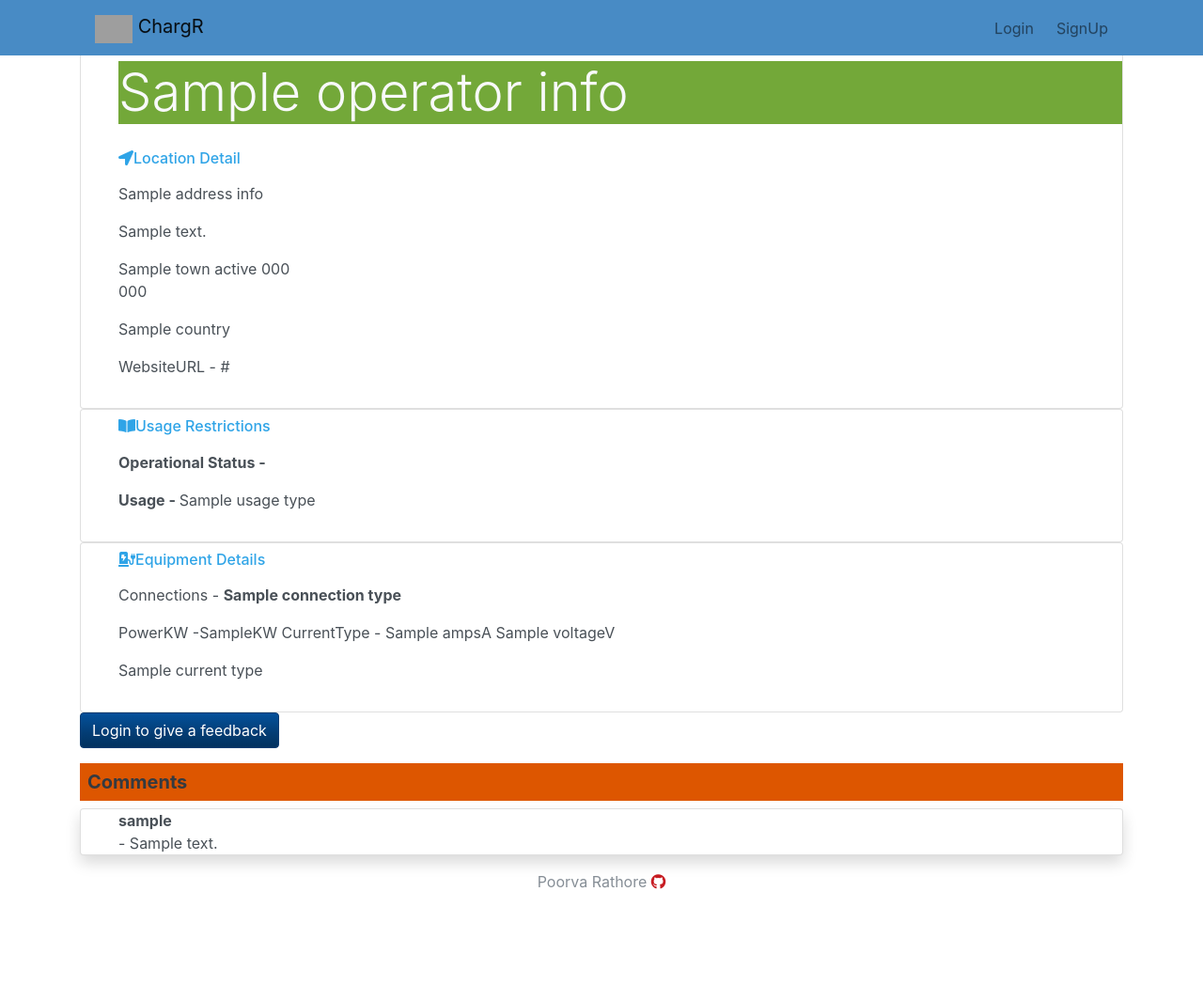
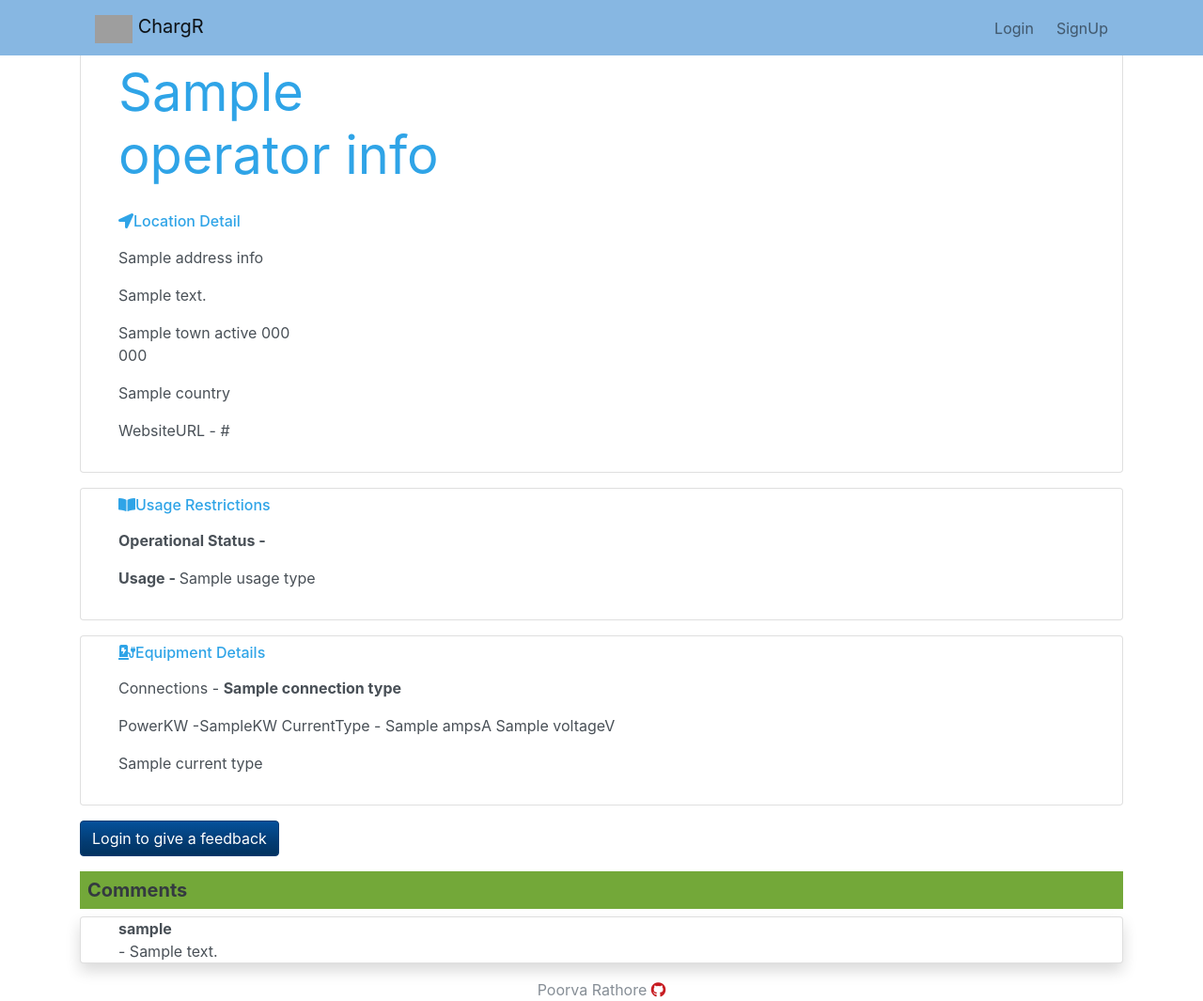
Before and after one commit to SpringBoardRepo/ChargR, a Flask app: page /station/detail/1 in a window 1280 px wide. Shown: the whole page at 94% size. Before the commit the page ends 946 px from the top, so only its background shows below. Run offline with Flask 2, Linux system fonts and the light colour scheme; tables that the repository leaves empty hold one stand-in row (values such as "Sample post"); a database or web service that is not in the repository returns one stand-in record (values such as "Sample title"); data that the repository does not hold is empty; some libraries are stand-ins or nearby versions; grey boxes are pictures that could not be loaded.

Commit message:
changed some bg-img and behaivour

```diff
--- a/app.py
+++ b/app.py
@@ -1,21 +1,17 @@
 
-from flask import Flask, config, redirect, render_template, flash, session, request, jsonify
+from flask import Flask, redirect, render_template, flash, session, request
 from models import Comment, User, connect_db, db
 import os
-# from secret import LOCAL_SECRET_KEY, OPEN_CHARGE_MAP_KEY, PSQL_PASS, MAP_BOX_API_KEY, PSQL_USER
+from secret import LOCAL_SECRET_KEY, OPEN_CHARGE_MAP_KEY, PSQL_PASS, MAP_BOX_API_KEY, PSQL_USER
 from forms import SignUpForm, LoginForm, FeedbackForm
 from sqlalchemy.exc import IntegrityError
 import requests
 
 app = Flask(__name__)
 
-# OPEN_CHARGE_MAP_KEY = config('OPEN_CHARGE_MAP_KEY')
-# MAP_BOX_API_KEY = config('MAP_BOX_API_KEY')
-# LOCAL_SECRET_KEY = config('LOCAL_SECRET_KEY')
-
-OPEN_CHARGE_MAP_KEY = os.environ.get('OPEN_CHARGE_MAP_KEY')
-MAP_BOX_API_KEY = os.environ.get('MAP_BOX_API_KEY')
-LOCAL_SECRET_KEY = os.environ.get('SECRET_KEY')
+# OPEN_CHARGE_MAP_KEY = os.environ.get('OPEN_CHARGE_MAP_KEY')
+# MAP_BOX_API_KEY = os.environ.get('MAP_BOX_API_KEY')
+# LOCAL_SECRET_KEY = os.environ.get('SECRET_KEY')
 
 app.config["SECRET_KEY"] = os.environ.get('SECERT_KEY', LOCAL_SECRET_KEY)
 app.config["OPEN_CHARGE_MAP_KEY"] = os.environ.get(
@@ -34,7 +30,6 @@ app.config['DEBUG_TB_INTERCEPT_REDIRECTS'] = False
 
 API_BASE_URL = 'https://api.openchargemap.io/v3/poi/'
 MAP_BOX_BASE_URL = "https://api.mapbox.com/geocoding/v5/mapbox.places/"
-# toolbar = DebugToolbarExtension(app)
 
 connect_db(app)
 
@@ -61,12 +56,6 @@ def get_coords(location):
     lng = data['features'][0]['center'][0]
     coords = {'lat': lat, 'lng': lng}
     return coords
-
-# def get_results(data):
-#     """turn json into python"""
-
-#     res = json.loads(data.text)
-#     return res
 
 
 def get_info(coords):
--- a/static/style.css
+++ b/static/style.css
@@ -2,3 +2,12 @@ body,
 html {
   height: 100%;
 }
+.card-title {
+  overflow-wrap: break-word;
+  max-width: 30vw;
+}
+
+#placeholder {
+  width: 50%;
+  display: inline-flex;
+}
--- a/templates/base.html
+++ b/templates/base.html
@@ -13,7 +13,7 @@
       rel="stylesheet"
       href="https://use.fontawesome.com/releases/v5.3.1/css/all.css"
     />
-    <link rel="stylesheet" href="static/style.css" />
+    <link rel="stylesheet" href="/static/style.css" />
   </head>
   <body>
     <nav
@@ -23,7 +23,7 @@
         navbar-expand-sm navbar-light
         justify-content-between
       "
-      style="background-color: #488bc5"
+      style="background-color: #87b7e2"
     >
       <div class="container" id="nav-barText">
         <a
--- a/templates/details.html
+++ b/templates/details.html
@@ -4,7 +4,7 @@
 
     <div class="card text-left mt-5">
         <ul>
-            <h6 class="card-title mt-3 display-4 d-block bg-success bg-gradient text-light">{{d.OperatorInfo.Title}}</h6>
+            <h6 class="card-title mt-3 display-4 d-block bg-gradient"><b>{{d.OperatorInfo.Title}}</b></h6>
             <h6><i class="fas fa-location-arrow mt-3"></i>Location Detail</h6>
                 <p class="card-text">
                     <p>{{d.AddressInfo.Title}}</p>
@@ -17,7 +17,7 @@
                 </p>
         </ul>
     </div>
-    <div class="card text-left">
+    <div class="card text-left mt-3">
         <ul>
             <h6 class="card-title mt-2"><i class="fas fa-book-open"></i>Usage Restrictions</h6>
             <p class="card-text "></p>
@@ -28,7 +28,7 @@
 
         </ul>
     </div>
-    <div class="card text-left">
+    <div class="card text-left mt-3">
         <ul>
             <h6 class="card-title mt-2"><i class="fas fa-charging-station"></i></i>Equipment Details</h6>
             <p class="card-text">
@@ -43,14 +43,14 @@
         </ul>
     </div>
     <div>
-        <form action="" method="POST">
+        <form action="" method="POST" class="mt-3">
             {% if session['username'] %}
                 <a href="/station/detail/{{d.ID}}/add-comment/{{session['username']}}"class="btn btn-primary">Leave a Feedback </a>
             {% else %}
                 <a href="/login" class="btn btn-info">Login to give a feedback </a>
             {% endif %}
        </form>
-       <p> <h5><b><span class="d-block p-2 bg-warning text-dark">Comments</span></b></h5>
+       <p> <h5><b><span class="d-block p-2 bg-success text-dark">Comments</span></b></h5>
             {% for comment in comments %}
             <ul class="card shadow bg-body rounded">
                <b>{{comment.user_name}}</b> - {{comment.comment}}
--- a/templates/feedback.html
+++ b/templates/feedback.html
@@ -1,4 +1,4 @@
-{% extends 'base.html '%}{% block content %}
+{% extends 'base.html' %}{% block content %}
 <div class="container justify-content-center">
   <h1 class="text-center">Feedback</h1>
   <form method="POST">
--- a/templates/home.html
+++ b/templates/home.html
@@ -3,7 +3,7 @@
   id="background-image"
   class="bg-image img-fluid col-md-auto col-sm-12 col-lg-12"
   style="
-    background-image: url('https://utulsa.edu/wp-content/uploads/2019/01/car-charging.jpg');
+    background-image: url('https://unified.walletgenius.com/walletgenius/wp-content/uploads/2021/04/Electric-car-vs-gas-costs-scaled.jpg');
     height: 100%;
     width: 100%;
     background-repeat: no-repeat;
@@ -11,7 +11,7 @@
   "
 >
   <div class="container text-center mt-5">
-    <h1 class="display-3 text-white mt-5"><b>Time is to Charge your Car</b></h1>
+    <h1 class="display-3 text-dark mt-5"><b>Time is to Charge your Car</b></h1>
     <h3 class="mt-5 text-dark">
       <p>
         Electric cars are really very cool. Air-source heat pumps are great.
@@ -19,7 +19,7 @@
       <p>The time is right for electric cars - in fact the time is critical.</p>
     </h3>
     <form action="/station/results">
-      <div class="input-group mt-5">
+      <div class="input-group mt-5" id="placeholder">
         <input
           type="text"
           class="form-control"
```
Also changed, not shown: templates/signup.html (+4 -4 lines).
